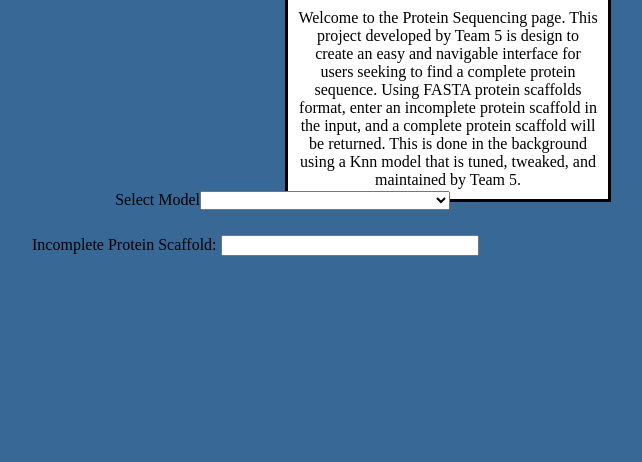
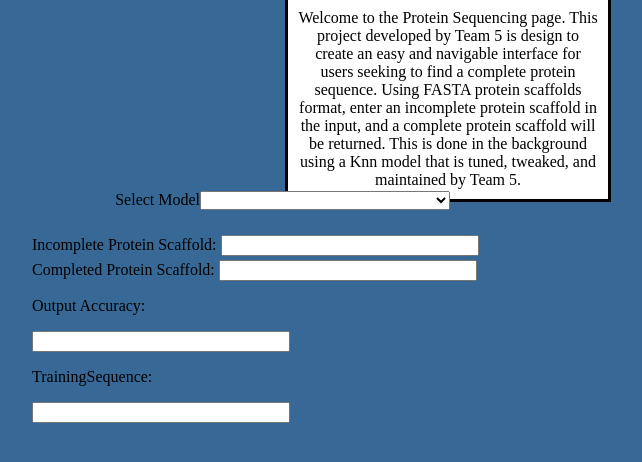
Before and after one commit to SyGitGud/ProteinSequencing, a Django app: page / in a window 1280 px wide. Shown: the part 73-535 px from the top of the page, without its empty margins (232-874 px from the left). Run offline with Django 5.2, Linux system fonts and the light colour scheme.

Commit message:
Added Accuracy and Training
Added outputs for the accuracy and training percentages.

```diff
--- a/sequence/templates/home.html
+++ b/sequence/templates/home.html
@@ -39,6 +39,18 @@
         <!-- Temporary text field for incomplete protein scaffolds -->
         <input type="text" style="padding: auto; width: 250px;">
     </div>
+    <div style="margin-left: 20%; position:absolute; margin-top: 24%">
+        <br>
+        <label>Completed Protein Scaffold: </label>
+        <!-- Temporary text field for incomplete protein scaffolds -->
+        <input type="text" style="padding: auto; width: 250px;">
+        <br>
+        <p>Output Accuracy:</p>
+        <input type="text" style="width: 250px;">
+        <br>
+        <p>TrainingSequence:</p>
+        <input type="text" style="padding: auto; width: 250px;">
+    </div>
 
 </body>
 </html>
```
